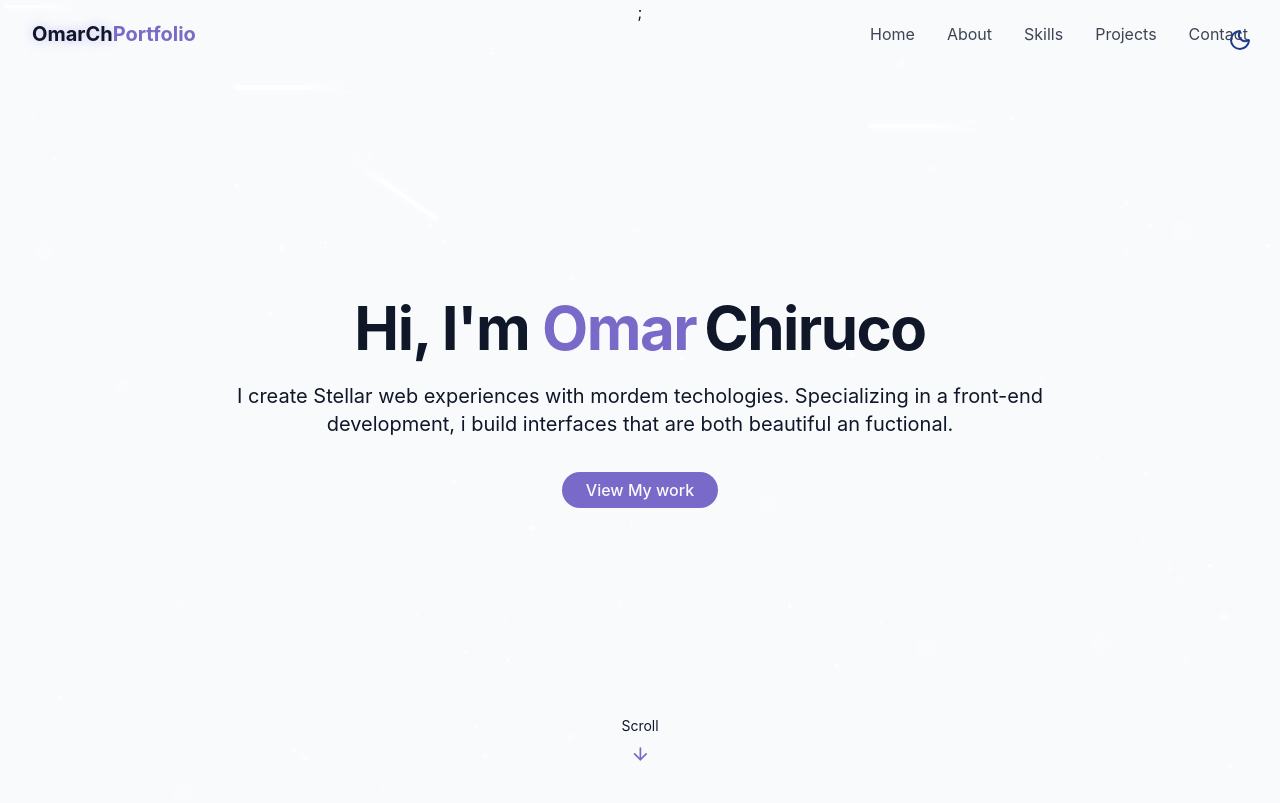
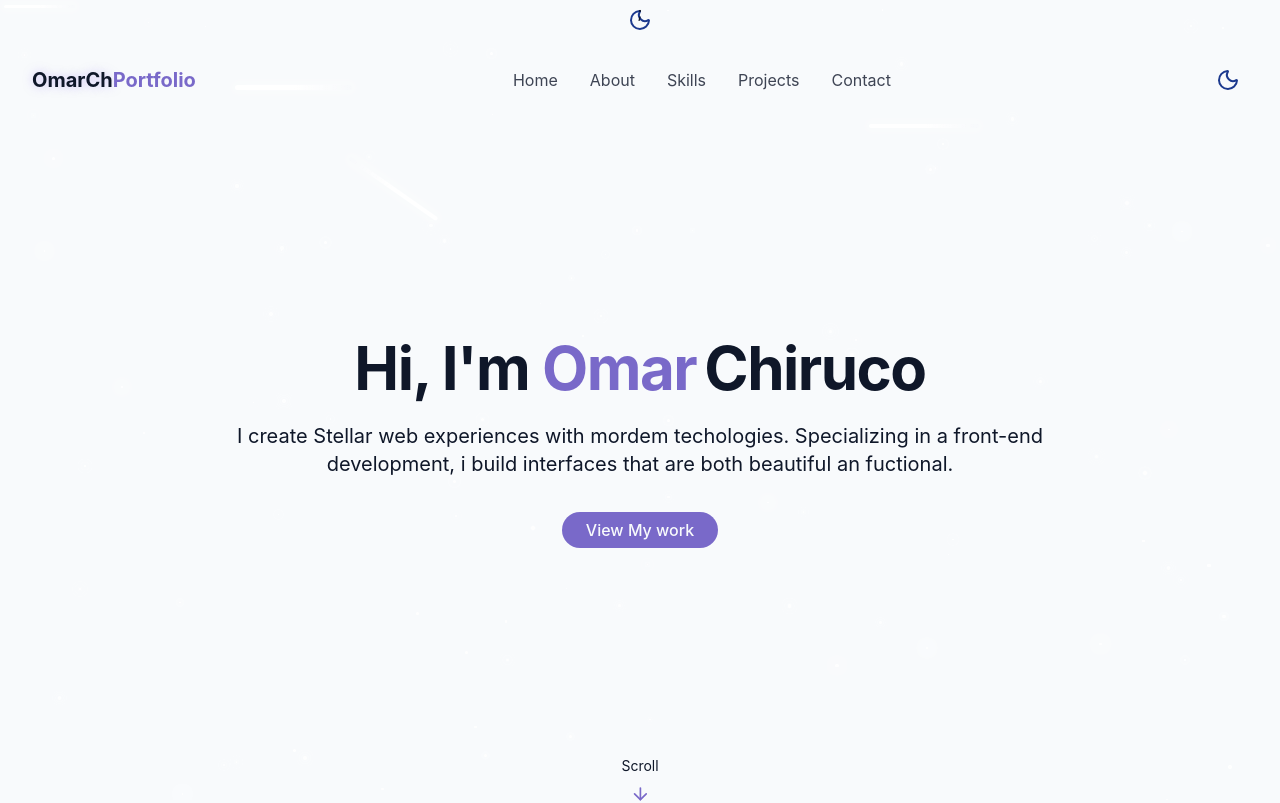
Before and after one commit to ChirucoOmar/protifolio, a React (Vite) app: page / in a window 1280 px wide. Shown: the top 803 px of the page. Built offline with nearby package versions, Linux system fonts and the light colour scheme.

Commit message:
testanto

```diff
--- a/src/components/Navbar.jsx
+++ b/src/components/Navbar.jsx
@@ -2,6 +2,7 @@ import { href } from "react-router-dom";
 import {cn} from "@/lib/utils";
 import { useEffect, useState } from "react";
 import { Menu, X } from "lucide-react";
+import { ThemeToggle } from "./ThemeToggle";
 
 const navItems = [
     {name: 'Home', href: "#hero"},
@@ -51,6 +52,7 @@ export const Navbar = () =>{
             </div>
 
             {/* Mobile version Nav*/}
+            <ThemeToggle />
 
             <button
                 onClick={()=> setIsMenuOpen((prev)=> !prev)}
--- a/src/components/ThemeToggle.jsx
+++ b/src/components/ThemeToggle.jsx
@@ -29,7 +29,7 @@ export const ThemeToggle = () =>{
         }
     }
 
-    return <button onClick={toggleTheme} className={cn("fixed hidden sm:block  top-5 right-5 z-50 p-2 rounded-full transition-colors duration-300",
+    return <button onClick={toggleTheme} className={cn("z-50 p-2 rounded-full transition-colors duration-300",
     "focus:outline-hidden"
     )}>
 
```
